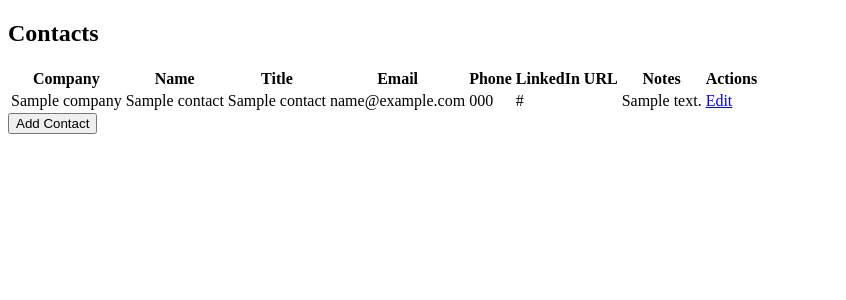
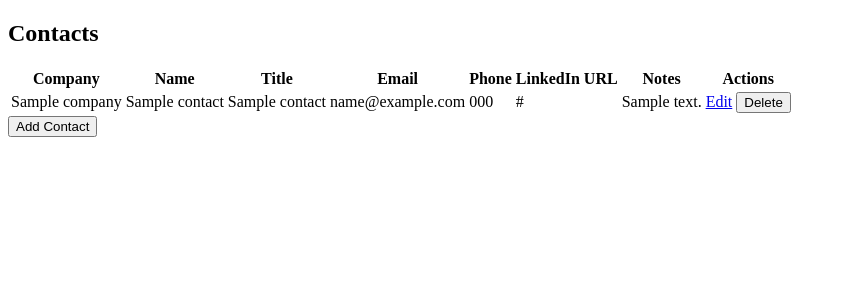
Before and after one commit to jbonilla8/job-application-tracker, a Flask app: page /contacts in a window 1280 px wide. Shown: the part 98-398 px from the top of the page, without its empty margins (0-846 px from the left). Run offline with Flask 3, Linux system fonts and the light colour scheme; tables that the repository leaves empty or names only in its code hold one stand-in row (values such as "Sample post").

Commit message:
Complete Contacts CRUD with delete confirmation

```diff
--- a/app.py
+++ b/app.py
@@ -608,6 +608,24 @@ def contacts():
         conn = get_db()
         cursor = conn.cursor(dictionary=True)
 
+        # Delete an existing contact when confirmed
+        if request.method == "POST" and request.form.get("form_action") == "delete":
+            contact_id = request.form.get("contact_id", type=int)
+
+            # Validate the contact ID
+            if contact_id is None:
+                return "A valid contact ID is required.", 400
+
+            # Delete the selected contact from MySQL
+            cursor.execute(
+                "DELETE FROM contacts WHERE contact_id = %s",
+                (contact_id,),
+            )
+            conn.commit()
+
+            # Return to the Contacts page
+            return redirect(url_for("contacts"))
+
         # Update an existing contact when the edit form is submitted
         if request.method == "POST" and request.form.get("form_action") == "edit":
             contact_id = request.form.get("contact_id", type=int)
--- a/templates/contacts.html
+++ b/templates/contacts.html
@@ -29,6 +29,17 @@
             <td>{{ contact.notes or '' }}</td>
             <td>
                 <a href="{{ url_for('contacts', edit=contact.contact_id) }}">Edit</a>
+
+                <!-- Confirm before deleting a contact -->
+                <form method="POST" action="{{ url_for('contacts') }}"
+                    onsubmit="return confirm('Are you sure you want to delete this contact?');"
+                    style="display: inline;">
+
+                    <input type="hidden" name="form_action" value="delete">
+                    <input type="hidden" name="contact_id" value="{{ contact.contact_id }}">
+
+                    <button type="submit">Delete</button>
+                </form>
             </td>
         </tr>
         {% else %}
```
